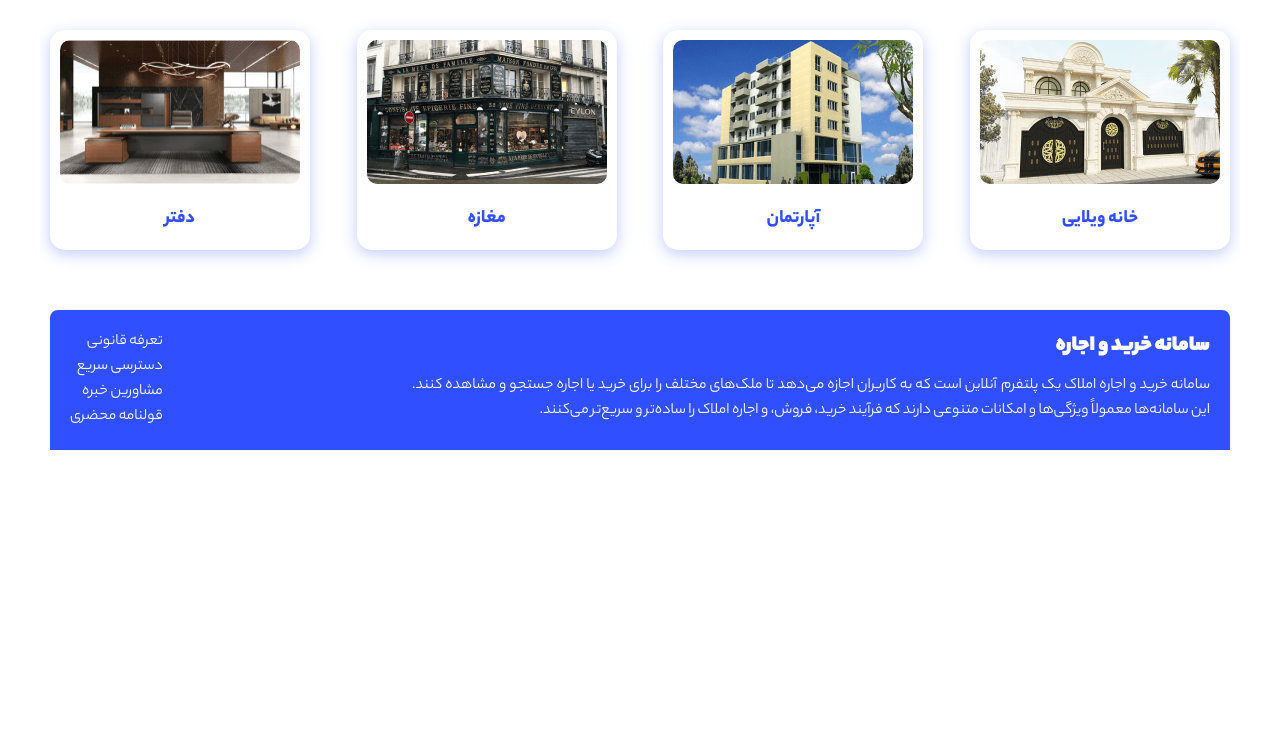
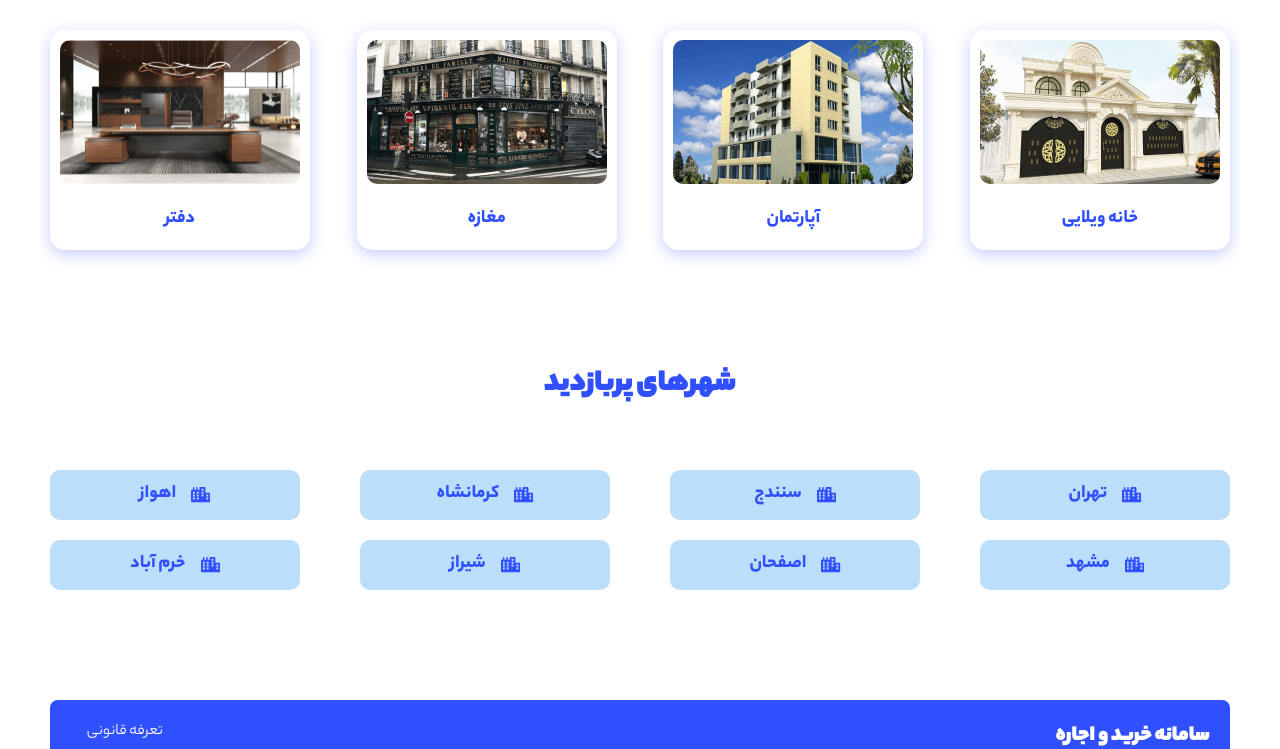
Before and after one commit to hasan814/RealState, a Next.js app: page / in a window 1280 px wide. Shown: the part 445-1194 px from the top of the page. Before the commit the page ends 895 px from the top, so only its background shows below. Built offline with nearby package versions, Linux system fonts and the light colour scheme; no server answers.

Commit message:
Finished Main page

```diff
--- a/src/components/templates/Home/HomePage.jsx
+++ b/src/components/templates/Home/HomePage.jsx
@@ -1,6 +1,7 @@
+import { categories, cities, services } from "@/utils/helper";
 import { v4 as uuidv4 } from "uuid";
-import { categories, services } from "@/utils/helper";
 import { FiCircle } from "react-icons/fi";
+import { FaCity } from "react-icons/fa";
 
 import styles from "./HomePage.module.css";
 import CategoryCard from "@/modules/CategoryCard/CategoryCard";
@@ -30,6 +31,17 @@
           />
         ))}
       </div>
+      <div className={styles.city}>
+        <h3>شهرهای پربازدید</h3>
+        <ul>
+          {cities.map((city) => (
+            <li key={uuidv4()}>
+              <FaCity />
+              <span>{city}</span>
+            </li>
+          ))}
+        </ul>
+      </div>
     </>
   );
 };
```
